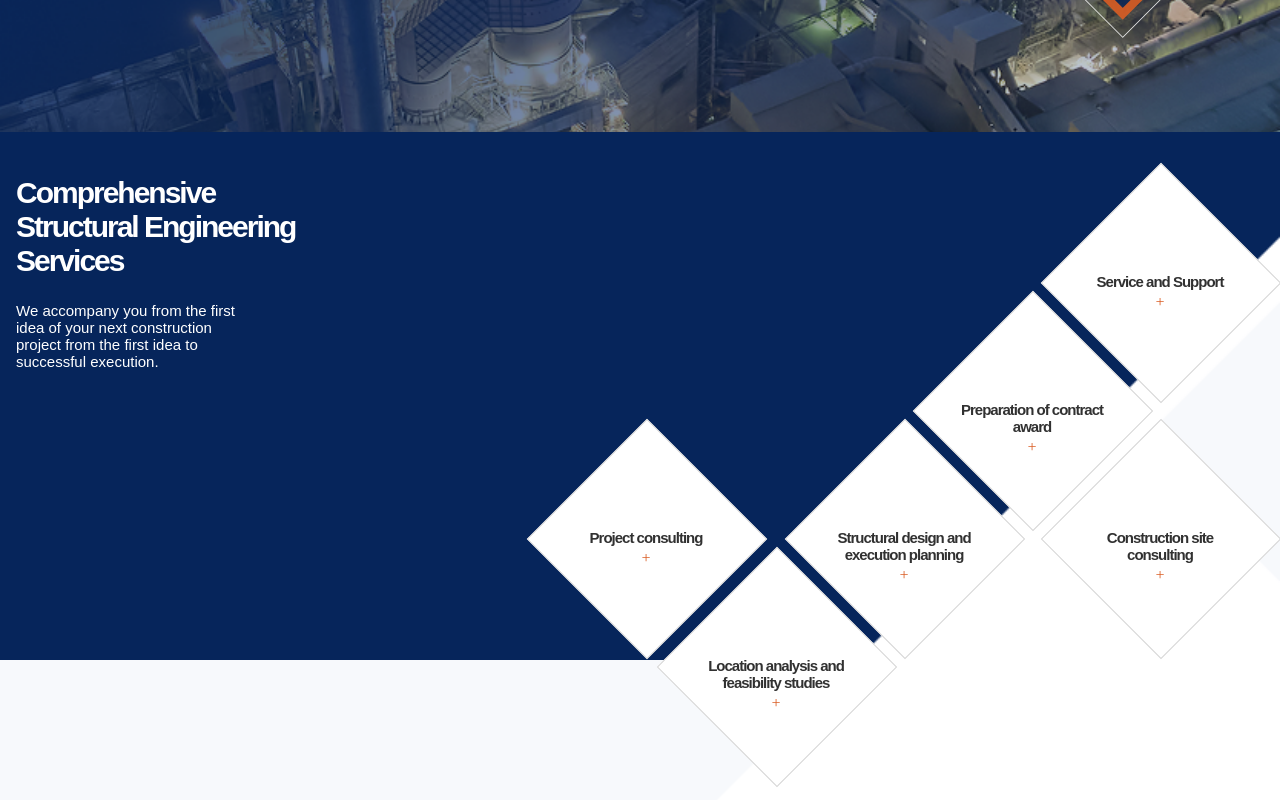
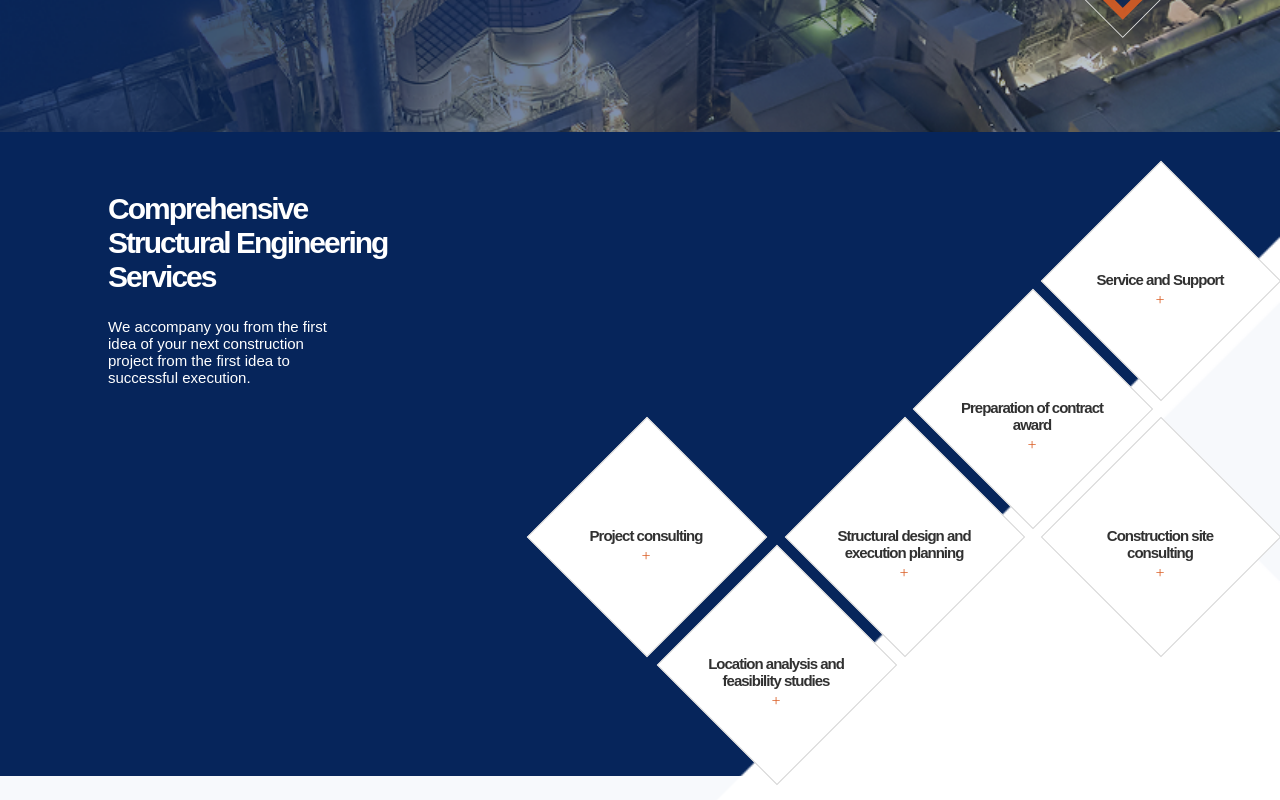
Before and after one commit to IVKrylova/training, a Next.js app in the folder mollenhauer/: page / in a window 1280 px wide. Shown: the part 740-1540 px from the top of the page. Built offline with nearby package versions, Linux system fonts and the light colour scheme.

Commit message:
feat: add desktop servises

```diff
--- a/mollenhauer/components/ServiseCard/ServiseCard.module.scss
+++ b/mollenhauer/components/ServiseCard/ServiseCard.module.scss
@@ -9,13 +9,13 @@
   gap: 8px;
   @include fontS15W700;
   position: relative;
-  width: 167px;
-  height: 167px;
+  width: 168px;
+  height: 168px;
   text-align: center;
 
-  @include tablet {
-    width: 168px;
-    height: 168px;
+  @include desktop {
+    width: 230px;
+    height: 230px;
   }
 
   &::before {
@@ -34,5 +34,9 @@
   .title {
     padding-top: 75px;
     letter-spacing: -1px;
+
+    @include desktop {
+      padding-top: 108px;
+    }
   }
 }
--- a/mollenhauer/features/Sevrises/Sevrises.module.scss
+++ b/mollenhauer/features/Sevrises/Sevrises.module.scss
@@ -23,6 +23,12 @@
       top: -466px;
       height: 1886px;
     }
+
+    @include desktop {
+      background-image: url(../../public/servisesBgDesktop.png);
+      top: -498px;
+      height: 2892px;
+    }
   }
 }
 
@@ -34,6 +40,18 @@
 .title {
   padding: 44px 67px 24px 16px;
   max-width: 365px;
+
+  @include tablet {
+    max-width: 458px;
+    padding-top: 60px;
+    padding-left: 108px;
+  }
+
+  @include desktop {
+    padding-top: 96px;
+    padding-left: 294px;
+    max-width: 646px;
+  }
 }
 
 .text {
@@ -41,6 +59,19 @@
   color: var(--white-color);
   padding: 0 120px 290px 16px;
   max-width: 370px;
+
+  @include tablet {
+    padding-left: 108px;
+    max-width: 450px;
+    padding-bottom: 390px;
+  }
+
+  @include desktop {
+    padding-left: 294px;
+    max-width: 450px;
+    max-width: 718px;
+    padding-bottom: 674px;
+  }
 }
 
 .list {
@@ -56,7 +87,12 @@
     width: 100%;
     margin-left: -36px;
     align-items: flex-end;
-    margin-top: -462px;
+    margin-top: -580px;
+  }
+
+  @include desktop {
+    margin-left: -346px;
+    margin-top: -864px;
   }
 
   li:not(:first-of-type) {
@@ -72,12 +108,22 @@
       margin-right: 128px;
       margin-top: -48px;
     }
+
+    @include desktop {
+      margin-right: 174px;
+      margin-top: -66px;
+    }
   }
 
   li:nth-child(3) {
     @include tablet {
       margin-top: -48px;
       margin-right: 256px;
+    }
+
+    @include desktop {
+      margin-top: -64px;
+      margin-right: 348px;
     }
   }
 
@@ -87,6 +133,11 @@
       right: 514px;
       bottom: 128px;
     }
+
+    @include desktop {
+      right: 694px;
+      bottom: 174px;
+    }
   }
 
   li:nth-child(5) {
@@ -95,12 +146,21 @@
       right: 0;
       bottom: 128px;
     }
+
+    @include desktop {
+      bottom: 176px;
+    }
   }
 
   li:nth-child(6) {
     @include tablet {
       margin-top: -48px;
       margin-right: 384px;
+    }
+
+    @include desktop {
+      margin-top: -64px;
+      margin-right: 520px;
     }
   }
 }
@@ -128,4 +188,8 @@
   @include tablet {
     margin-top: 210px;
   }
+
+  @include desktop {
+    margin-top: 162px;
+  }
 }
```
Also changed, not shown: mollenhauer/public/servisesBgDesktop.png (added).
